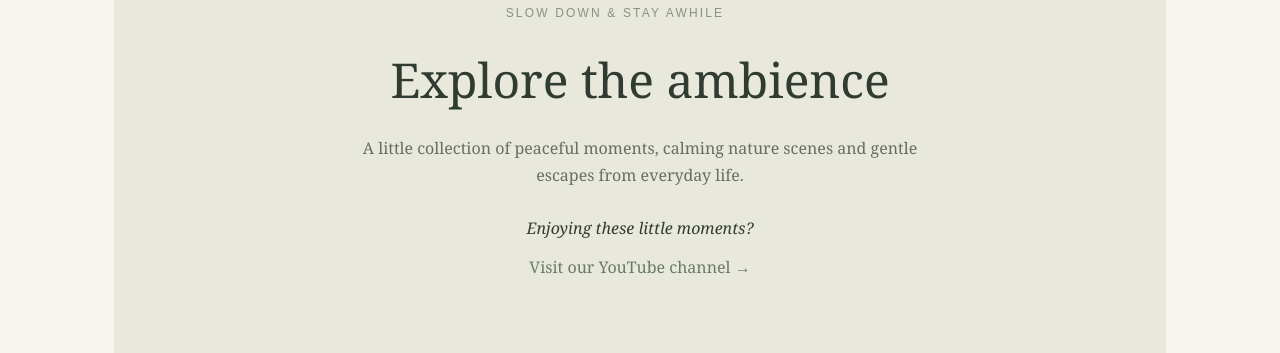
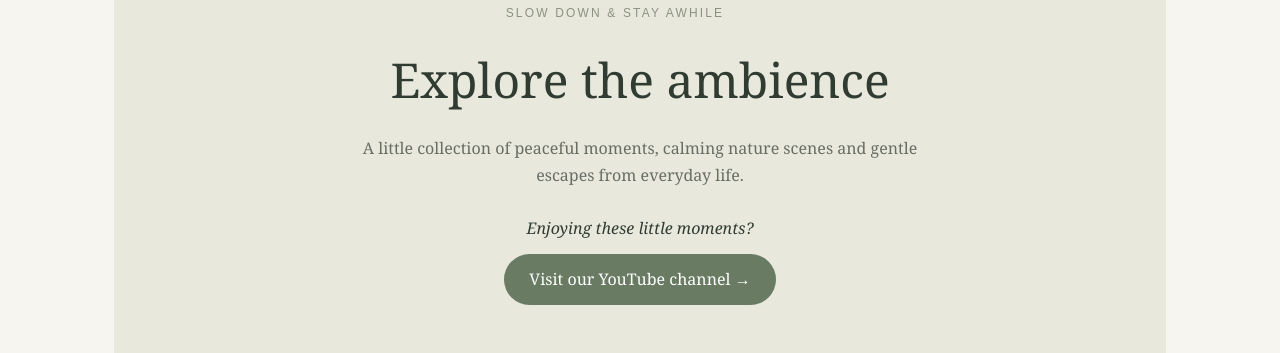
Before and after one commit to doradns/hygge-and-spark-website, a plain HTML site: page index.html in a window 1280 px wide. Shown: the part 2710-3063 px from the top of the page. Drawn offline with Linux system fonts and the light colour scheme.

Commit message:
Update style.css

```diff
--- a/style.css
+++ b/style.css
@@ -146,6 +146,24 @@ section p {
     color: var(--color-text);
     font-style: italic;
 }
+
+
+/* YOUTUBE CHANNEL BUTTON */
+
+.channel-button {
+    display: inline-block;
+    padding: 12px 25px;
+    border-radius: 30px;
+    background-color: var(--color-accent);
+    color: white;
+    text-decoration: none;
+    transition: background-color 0.2s ease;
+}
+
+.channel-button:hover {
+    background-color: var(--color-text);
+}
+
 
 .video-section {
     margin: 0 auto 65px;
```
